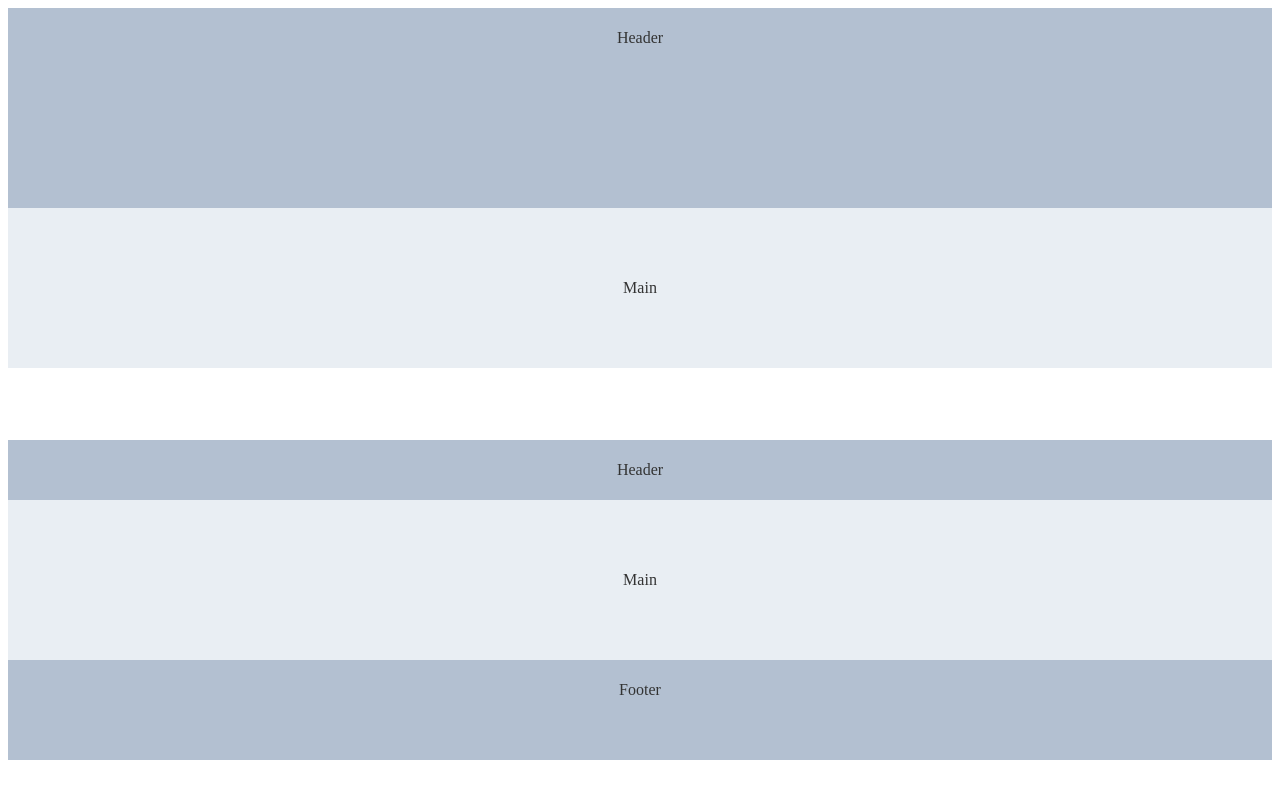
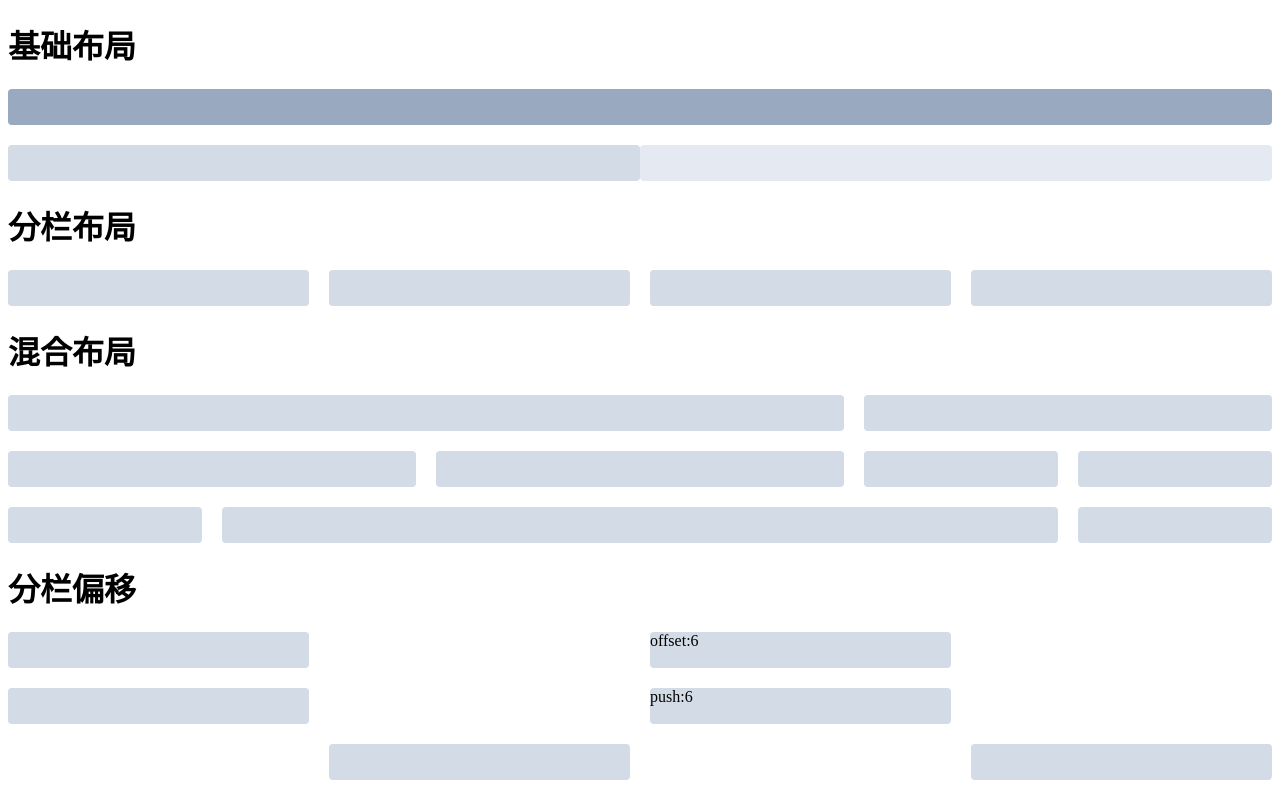
Before and after one commit to LLLLuoXi/clementUI, a Vue app: page / in a window 1280 px wide. Shown: the top 798 px of the page. Built offline with nearby package versions, Linux system fonts and the light colour scheme.

Commit message:
🎨style: 声明相关颜色变量

```diff
--- a/src/App.vue
+++ b/src/App.vue
@@ -1,6 +1,6 @@
 <!--
  * @Author: luoxi
- * @LastEditTime: 2022-04-14 21:17:52
+ * @LastEditTime: 2022-04-14 21:59:33
  * @LastEditors: your name
  * @Description:
 -->
@@ -16,7 +16,7 @@ import LayoutTest from "./views/test/LayoutT.vue";
 export default {
   data() {
     return {
-      testView: "ContainerTest",
+      testView: "LayoutTest",
     };
   },
   components: { ContainerTest, LayoutTest },
--- a/src/assets/theme-chalk/common/var.scss
+++ b/src/assets/theme-chalk/common/var.scss
@@ -1,7 +1,57 @@
+/* Header
+--------------------------*/
 $--header-padding: 0 20px !default;
+/* Main
+--------------------------*/
 $--main-padding: 0 20px !default;
+/* Footer
+--------------------------*/
 $--footer-padding: 0 20px !default;
 
+/* Color
+--------------------------*/
+$--color-primary:#409eff !default;
+$--color-white:#ffffff !default;
+$--color-black:#000000 !default;
+$--color-primary-light-1:mix($--color-white,$--color-primary,10%) !default;
+$--color-primary-light-2:mix($--color-white,$--color-primary,20%) !default;
+$--color-primary-light-3:mix($--color-white,$--color-primary,30%) !default;
+$--color-primary-light-4:mix($--color-white,$--color-primary,40%) !default;
+$--color-primary-light-5:mix($--color-white,$--color-primary,50%) !default;
+$--color-primary-light-6:mix($--color-white,$--color-primary,60%) !default;
+$--color-primary-light-7:mix($--color-white,$--color-primary,70%) !default;
+$--color-primary-light-8:mix($--color-white,$--color-primary,80%) !default;
+$--color-primary-light-9:mix($--color-white,$--color-primary,90%) !default;
+
+// 辅助色
+$--color-success:#67c23a !default;
+$--color-success-light:mix($--color-white,$--color-success,80%) !default;
+$--color-success-lighter:mix($--color-white,$--color-success,90%) !default;
+
+$--color-warning:#e6a13c !default;
+$--color-warning-light:mix($--color-white,$--color-warning,80%) !default;
+$--color-warning-lighter:mix($--color-white,$--color-warning,90%) !default;
+
+$--color-danger:#f56c6c !default;
+$--color-danger-light:mix($--color-white,$--color-danger,80%) !default;
+$--color-danger-lighter:mix($--color-white,$--color-danger,90%) !default;
+
+$--color-info:#909399 !default;
+$--color-info-light:mix($--color-white,$--color-info,80%) !default;
+$--color-info-lighter:mix($--color-white,$--color-info,90%) !default;
+
+// 中性色
+$--color-text-primary: #303133 !default; // 主要文字
+$--color-text-regular: #606266 !default; // 常规文字
+$--color-text-secondary: #909399 !default; // 次要文字
+$--color-text-placeholder: #c0c4cc !default;  // 占位文字
+$--border-color-base: #dcdfe6 !default; // 一级边框
+$--border-color-light: #e4e7eD !default; // 二级边框
+$--border-color-lighter: #ebeef5 !default; // 三级边框
+$--border-color-extra-light: #f2f6fc !default; // 四级边框
+
+/* Break Point
+--------------------------*/
 $--sm:768px !default;
 $--md:992px !default;
 $--lg:1200px !default;
```
